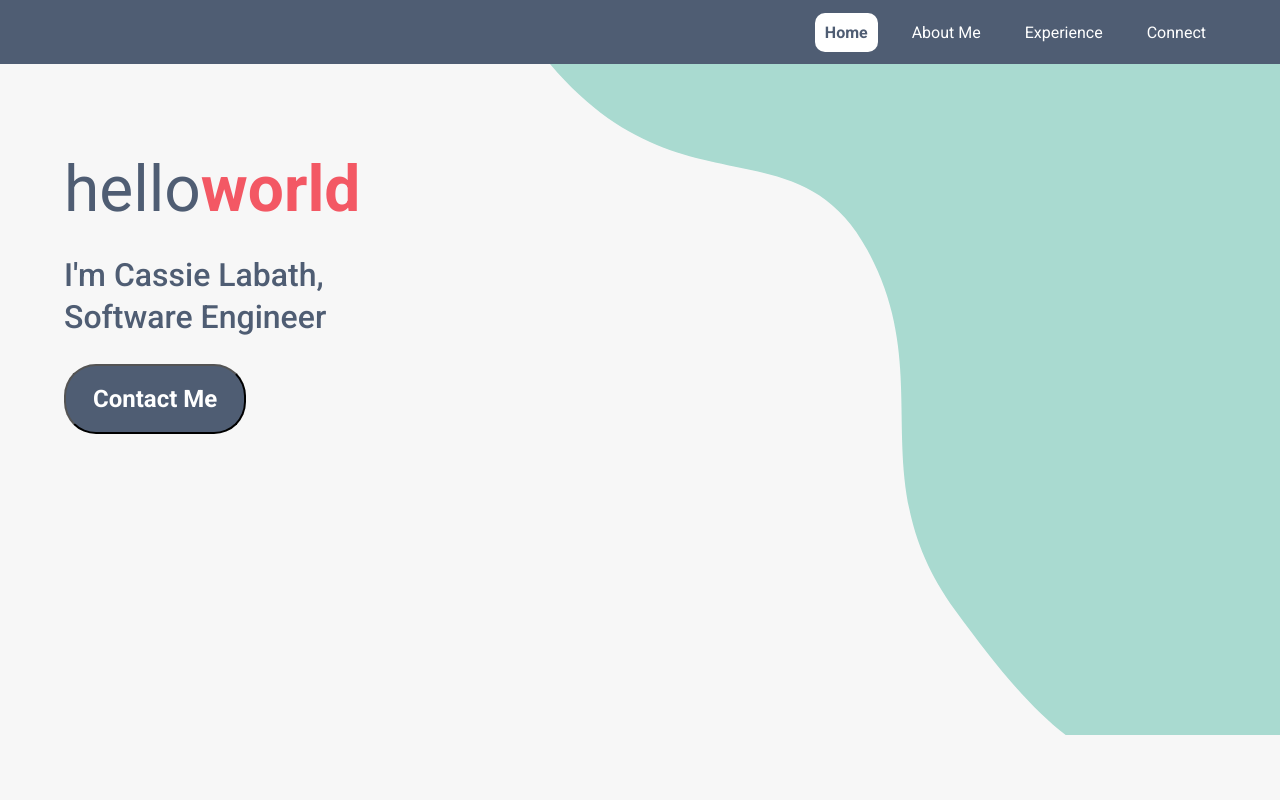
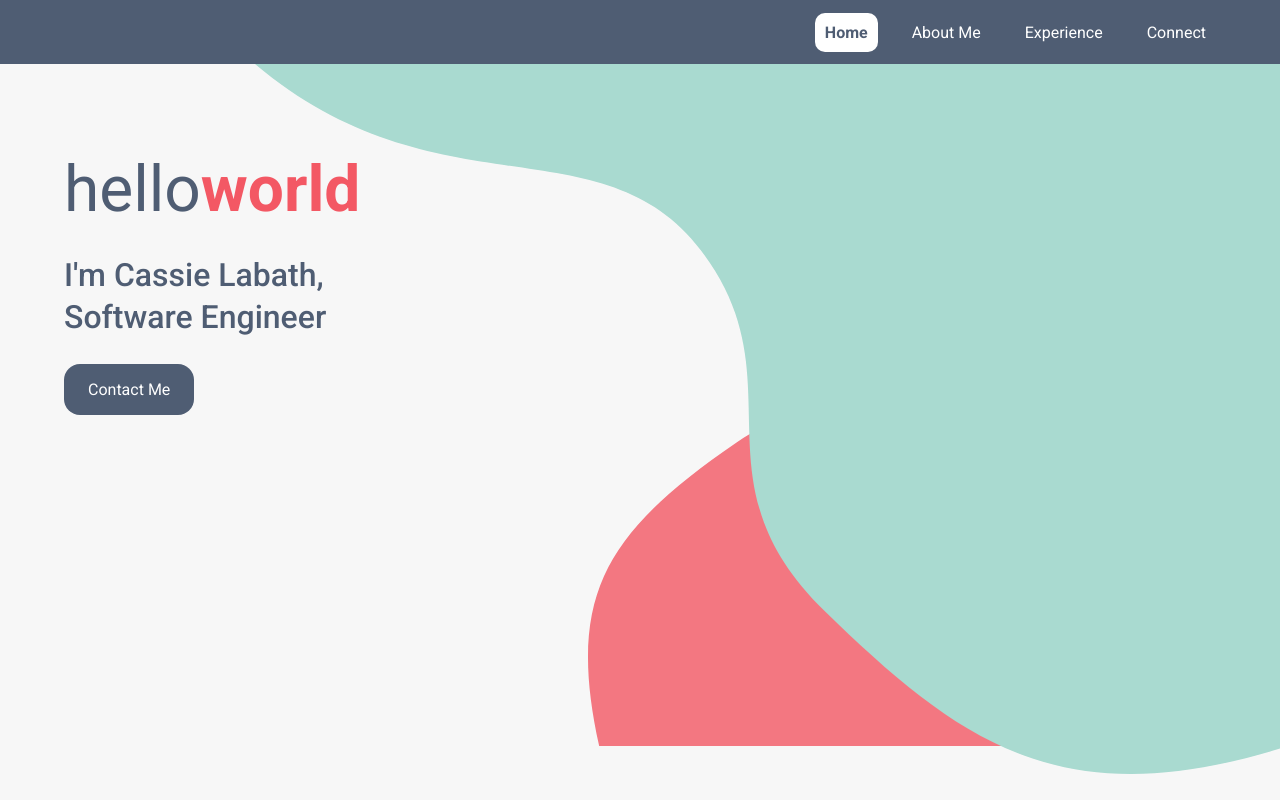
Before and after one commit to casslabath/Portfolio, a React (Create React App) app: page / in a window 1280 px wide. Built offline with nearby package versions, Linux system fonts and the light colour scheme.

Commit message:
move svg to component and style button

```diff
--- a/src/App.tsx
+++ b/src/App.tsx
@@ -5,7 +5,8 @@ import { BrowserRouter as Router, Route, Routes } from "react-router-dom";
 import AboutMe from "./Pages/AboutMe";
 import Experience from "./Pages/Experience";
 import Connect from "./Pages/Connect";
-import { NavigationContext, NavigationProvider } from "./Contexts/NavigationContext";
+import { NavigationProvider } from "./Contexts/NavigationContext";
+import SideShapes from "./Components/SideShapes";
 
 const StyledBody = styled.body`
   color: #4f5d73;
@@ -14,13 +15,6 @@ const StyledBody = styled.body`
   margin: 0;
   min-height: 100vh;
   overflow: hidden;
-`;
-
-const StyledVector = styled.div`
-    position: absolute;
-    top: 64px;
-    right: 0;
-    z-index: -1;
 `;
 
 document.body.style.backgroundColor = "#f7f7f7";
@@ -39,11 +33,7 @@ const App: React.FC = () => {
               <Route path="/experience" element={<Experience />} />
               <Route path="/connect" element={<Connect />} />
             </Routes>
-            <StyledVector>
-            <svg width="730" height="671" viewBox="0 0 730 671" fill="none" xmlns="http://www.w3.org/2000/svg">
-  <path d="M317.5 186.236C246.679 56.3164 129.159 152.775 0 0H730V684.5C574 752.131 501.532 678.061 405.5 546.729C309.468 415.397 388.321 316.156 317.5 186.236Z" fill="#A9DAD0"/>
-  </svg>
-            </StyledVector>
+            <SideShapes/>
           </main>
         </Router>
       </NavigationProvider>
--- a/src/Components/LinkButton.tsx
+++ b/src/Components/LinkButton.tsx
@@ -5,12 +5,24 @@ import { NavigationContext } from '../Contexts/NavigationContext';
 
 const StyledButton = styled.button`
     background-color: #4F5D73;
-    border-radius: 32px;
+    border-radius: 16px;
+    border-style: none;
     color: #ffffff;
     font-family: "Roboto", sans-serif;
-    font-size: 24px;
-    font-weight: bold;
-    padding: 19px 27px;
+    font-size: 16px;
+    padding: 16px 24px;
+
+    &:hover {
+        cursor: pointer;
+        font-size: 18px;
+        box-shadow: 0 8px 16px 0 rgba(0,0,0,0.2), 0 6px 20px 0 rgba(0,0,0,0.19);
+    }
+
+    &:active {
+        cursor: pointer;
+        font-size: 18px;
+        box-shadow: none;
+    }
 `;
 
 type LinkButtonProps = {
--- /dev/null
+++ b/src/Components/SideShapes.tsx
@@ -0,0 +1,35 @@
+import React, { useContext } from 'react';
+import { NavigationContext } from '../Contexts/NavigationContext';
+import styled from 'styled-components';
+
+const StyledVector = styled.div`
+    position: absolute;
+    top: 64px;
+    right: 0;
+    z-index: -1;
+`;
+
+const SideShapes = () => {
+    const {currentPath} = useContext(NavigationContext);
+
+    if(currentPath === '/' || currentPath === '/connect') {
+        return (
+            <StyledVector>
+                <svg width="1025" height="710" viewBox="0 0 1025 710" fill="none" xmlns="http://www.w3.org/2000/svg">
+                <path d="M839.763 296.623C968.986 230.459 873.045 120.666 1025 0V682H344.174C310.908 531.337 350.579 468.554 481.206 378.837C611.833 289.12 710.541 362.787 839.763 296.623Z" fill="#F37781"/>
+                <path d="M445.805 186.236C346.365 56.3164 181.353 152.775 0 0H1025V684.5C805.959 752.131 704.205 678.061 569.366 546.729C434.528 415.397 545.245 316.156 445.805 186.236Z" fill="#A9DAD0"/>
+                </svg>
+            </StyledVector>
+        )
+    }
+
+    return (
+        <StyledVector>
+            <svg width="1025" height="710" viewBox="0 0 1025 710" fill="none" xmlns="http://www.w3.org/2000/svg">
+            <path d="M445.805 186.236C346.365 56.3164 181.353 152.775 0 0H1025V684.5C805.959 752.131 704.205 678.061 569.366 546.729C434.528 415.397 545.245 316.156 445.805 186.236Z" fill="#A9DAD0"/>
+            </svg>
+        </StyledVector>
+    )
+};
+
+export default SideShapes;
```
Also changed, not shown: Group 5 (4).svg (added).
